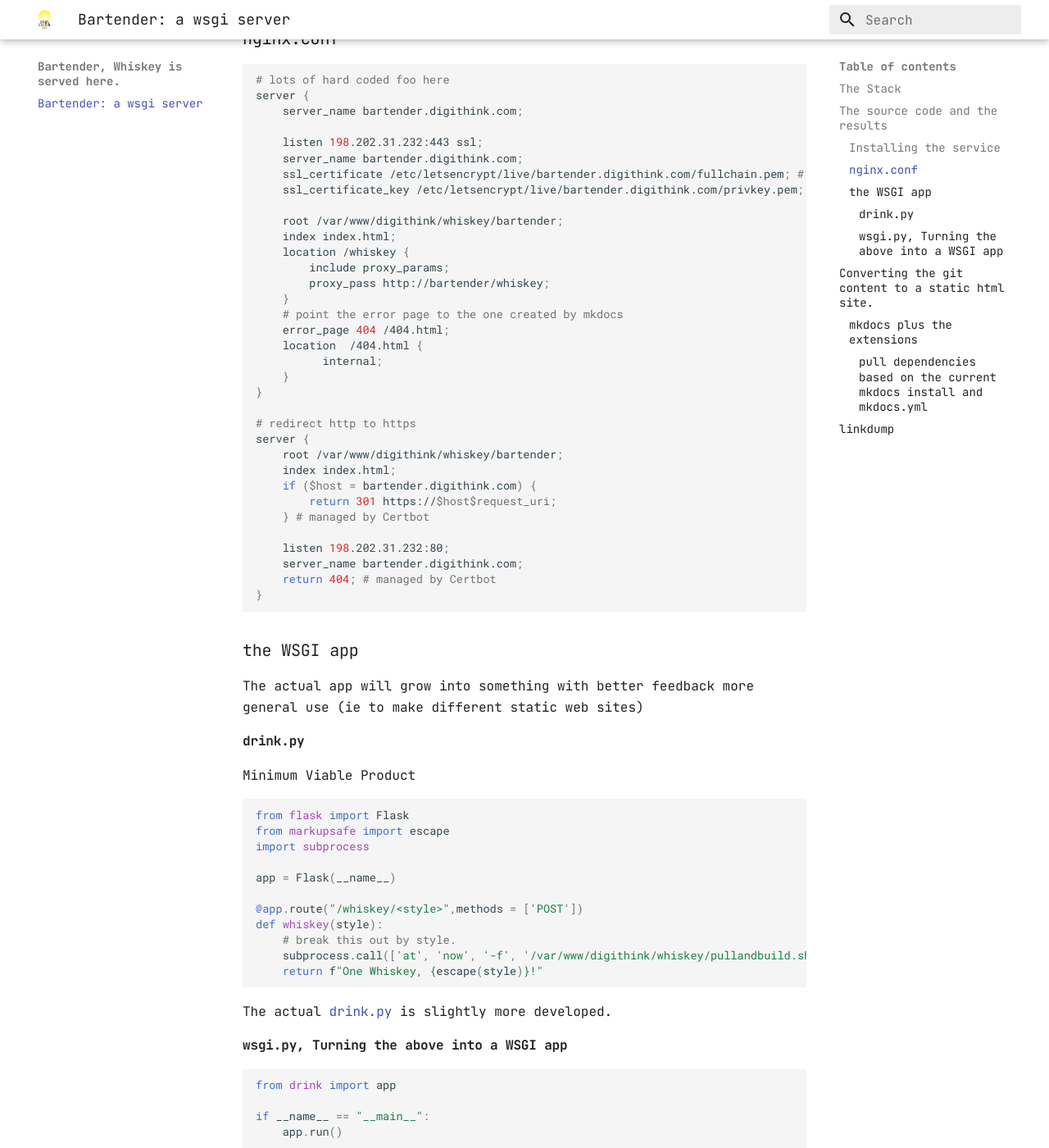
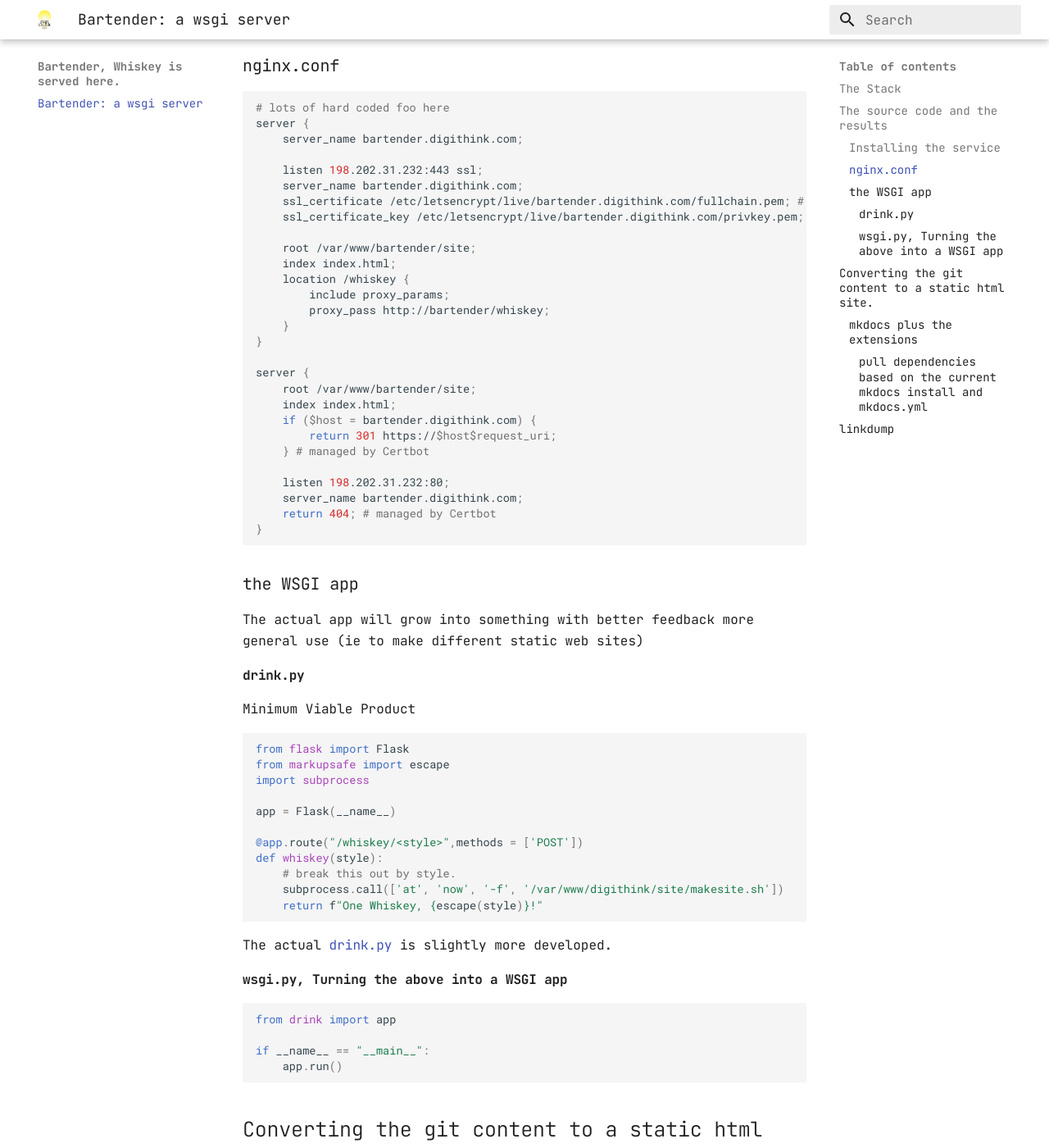
Before and after one commit to suspect-devices/bartender, an MkDocs documentation site: the page built from docs/README.md, in a window 1280 px wide and 1400 px high, scrolled down 1635 px. Shown: the whole window at 82% size. Built offline with MkDocs 1.6.1 and Material for MkDocs 9.7.7, drawn with Linux system fonts in a browser that asks for light colours; some of the changed text lies outside the part shown.

Commit message:
update nginx.conf and others

````diff
--- a/docs/README.md
+++ b/docs/README.md
@@ -81,22 +82,16 @@
     ssl_certificate /etc/letsencrypt/live/bartender.digithink.com/fullchain.pem; # managed by Certbot
     ssl_certificate_key /etc/letsencrypt/live/bartender.digithink.com/privkey.pem; # managed by Certbot
 
-    root /var/www/digithink/whiskey/bartender;
+    root /var/www/bartender/site;
     index index.html;
     location /whiskey {
         include proxy_params;
         proxy_pass http://bartender/whiskey;
     }
-    # point the error page to the one created by mkdocs
-    error_page 404 /404.html;
-    location  /404.html {
-          internal;
-    }
 }
 
-# redirect http to https
 server {
-    root /var/www/digithink/whiskey/bartender;
+    root /var/www/bartender/site;
     index index.html;
     if ($host = bartender.digithink.com) {
         return 301 https://$host$request_uri;
@@ -126,11 +121,11 @@
 @app.route("/whiskey/<style>",methods = ['POST'])
 def whiskey(style):
     # break this out by style.
-    subprocess.call(['at', 'now', '-f', '/var/www/digithink/whiskey/pullandbuild.sh'])
+    subprocess.call(['at', 'now', '-f', '/var/www/digithink/site/makesite.sh'])
     return f"One Whiskey, {escape(style)}!"
 ```
 
-The actual [drink.py](https://github.com/suspect-devices/digithink/blob/main/whiskey/drink.py) is slightly more developed.
+The actual [drink.py](https://github.com/suspect-devices/bartender/blob/main/whiskey/drink.py) is slightly more developed.
 
 #### wsgi.py, Turning the above into a WSGI app
 
````
Also changed, not shown: other parts of docs/README.md (+3 -1 lines), 1 other file.
